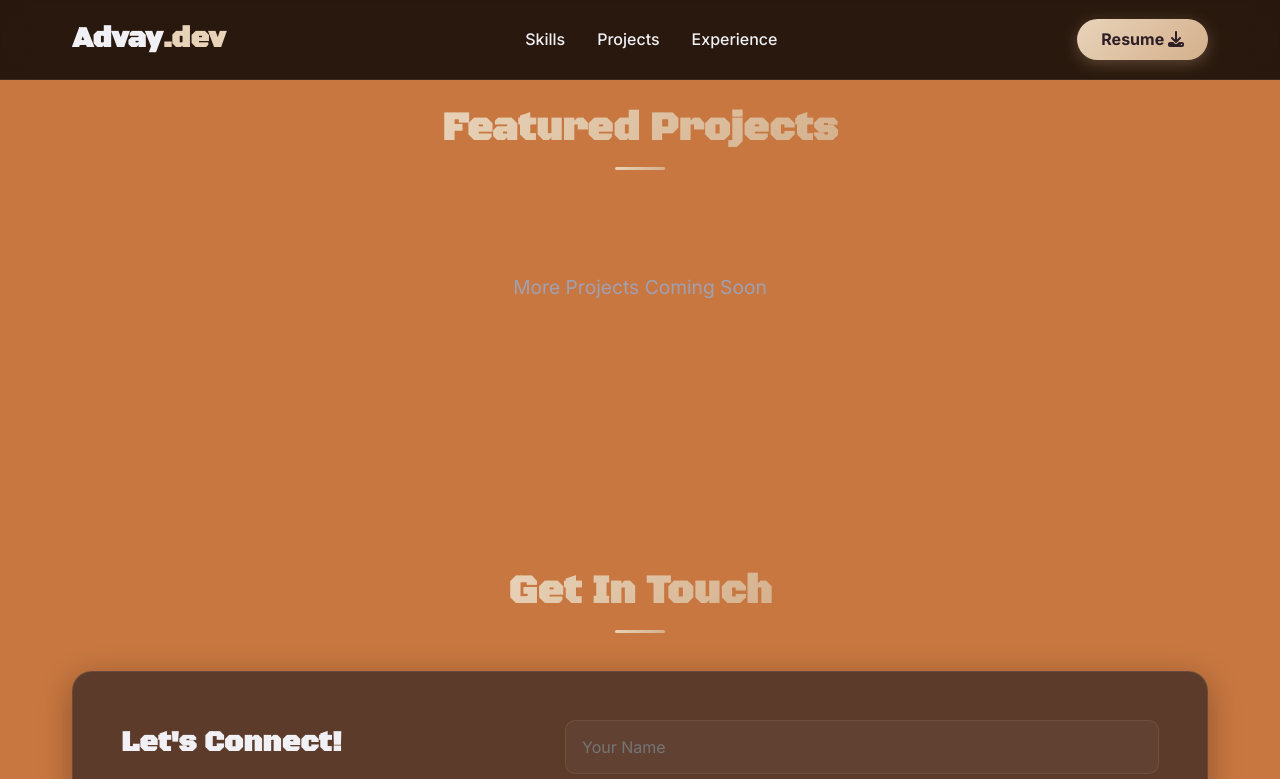
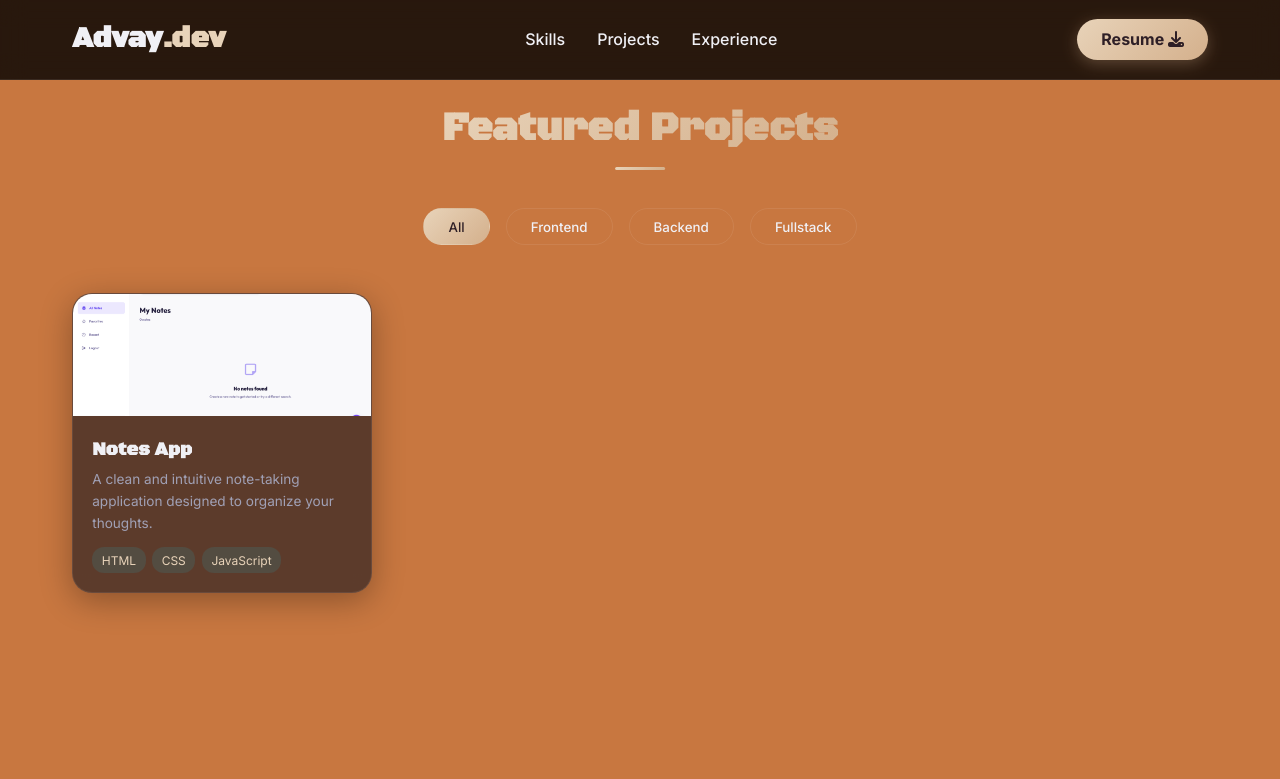
Before and after one commit to AdvayTyagi/Portfolio, a plain HTML site: page projects.html in a window 1280 px wide. Shown: the top 779 px of the page. Drawn offline with Linux system fonts and the light colour scheme.

Commit message:
Projects Page Improvement

```diff
--- a/projects.html
+++ b/projects.html
@@ -36,7 +36,31 @@
     <section id="projects" class="projects-section">
         <div class="container">
             <h2 class="section-title">Featured Projects</h2>
+            <div class="project-filters">
+                <button class="filter-btn active" data-filter="all">All</button>
+                <button class="filter-btn" data-filter="frontend">Frontend</button>
+                <button class="filter-btn" data-filter="backend">Backend</button>
+                <button class="filter-btn" data-filter="fullstack">Fullstack</button>
+            </div>
             <div class="projects-grid">
+                <div class="project-card glass-card" data-category="frontend">
+                    <div class="project-img-wrapper">
+                        <img src="./notes_app.png" alt="Notes App">
+                        <div class="project-overlay">
+                            <a href="https://github.com/AdvayTyagi/Notes" class="project-link" target="_blank" title="GitHub"><i class="fab fa-github"></i></a>
+                            <a href="https://notesapp-mu-tawny.vercel.app" class="project-link" target="_blank" title="Live Demo"><i class="fas fa-link"></i></a>
+                        </div>
+                    </div>
+                    <div class="project-info">
+                        <h3>Notes App</h3>
+                        <p>A clean and intuitive note-taking application designed to organize your thoughts.</p>
+                        <div class="project-tech">
+                            <span>HTML</span>
+                            <span>CSS</span>
+                            <span>JavaScript</span>
+                        </div>
+                    </div>
+                </div>
                 <p class="coming-soon">More Projects Coming Soon</p>
             </div>
         </div>
--- a/script.js
+++ b/script.js
@@ -69,6 +69,12 @@ document.querySelectorAll('.nav-links a').forEach(link => {
 // Project Filtering
 const filterBtns = document.querySelectorAll('.filter-btn');
 const projectCards = document.querySelectorAll('.project-card');
+const comingSoon = document.querySelector('.coming-soon');
+
+// Hide coming soon text initially if there are projects
+if (comingSoon && projectCards.length > 0) {
+    comingSoon.style.display = 'none';
+}
 
 filterBtns.forEach(btn => {
     btn.addEventListener('click', () => {
@@ -78,10 +84,12 @@ filterBtns.forEach(btn => {
         btn.classList.add('active');
 
         const filterValue = btn.getAttribute('data-filter');
+        let visibleCount = 0;
 
         projectCards.forEach(card => {
             if (filterValue === 'all' || card.getAttribute('data-category') === filterValue) {
                 card.style.display = 'flex';
+                visibleCount++;
                 setTimeout(() => {
                     card.style.opacity = '1';
                     card.style.transform = 'translateY(0)';
@@ -94,6 +102,16 @@ filterBtns.forEach(btn => {
                 }, 300);
             }
         });
+
+        if (comingSoon) {
+            if (visibleCount === 0) {
+                setTimeout(() => {
+                    comingSoon.style.display = 'block';
+                }, 300);
+            } else {
+                comingSoon.style.display = 'none';
+            }
+        }
     });
 });
 
--- a/style.css
+++ b/style.css
@@ -467,6 +467,16 @@ nav {
 }
 
 /* Projects Section */
+.projects-section {
+    min-height: 60vh;
+    display: flex;
+    align-items: center;
+}
+
+.projects-section .container {
+    width: 100%;
+}
+
 .project-filters {
     display: flex;
     justify-content: center;
@@ -490,7 +500,7 @@ nav {
 .filter-btn:hover,
 .filter-btn.active {
     background: var(--gradient-primary);
-    color: white;
+    color: #2E1F26;
     border-color: transparent;
 }
 
@@ -504,8 +514,9 @@ nav {
 .coming-soon {
     width: 100%;
     text-align: center;
-    font-size: 1.2rem;
-    color: var(--secondary-text);
+    font-size: 2.2rem;
+    font-family: 'Black Ops One', cursive;
+    color: var(--text-color);
     padding: 4rem 0;
 }
 
@@ -775,7 +786,7 @@ footer {
     text-align: center;
     padding: 2rem 0;
     border-top: 1px solid var(--glass-border);
-    color: var(--secondary-text);
+    color: var(--text-color);
     font-size: 0.9rem;
 }
 
```
Also changed, not shown: notes_app.png (added), 1 other file.
